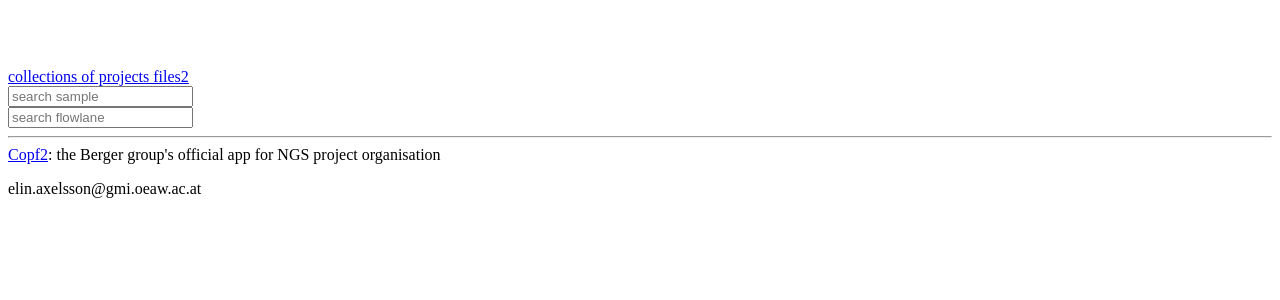
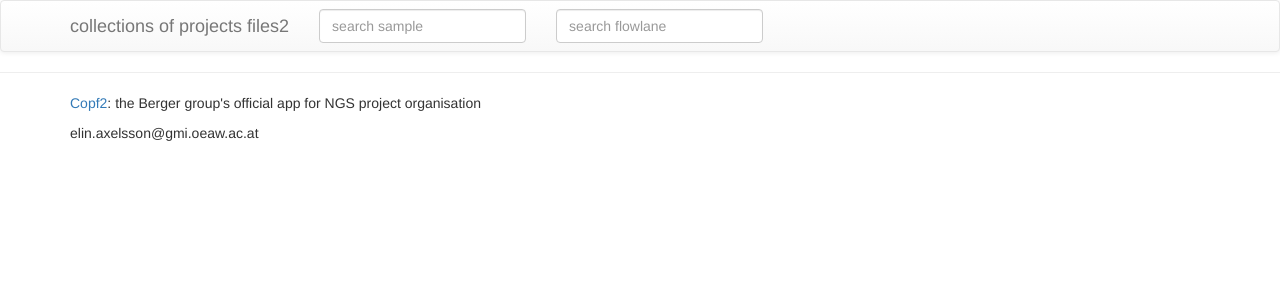
Before and after one commit to lillamy2012/copf2, a Django app: template copf2/ngs/templates/ngs/base.html in a window 1280 px wide. Shown: the top 300 px of the page. Run offline with Django 3.2, Linux system fonts and the light colour scheme; the template is opened without the code that fills it, so the values that code supplies are empty; some libraries are stand-ins or nearby versions.

Commit message:
Fixed base.html

```diff
--- a/copf2/ngs/templates/ngs/base.html
+++ b/copf2/ngs/templates/ngs/base.html
@@ -1,31 +1,38 @@
 <!DOCTYPE html>
-<html>
+<html lang="en">
   <head>
+    <meta charset="utf-8">
     <title>Copf2</title>
-    <style type="text/css">
+    <link rel="stylesheet" href="//maxcdn.bootstrapcdn.com/bootstrap/3.2.0/css/bootstrap.min.css">
+    <link rel="stylesheet" href="//maxcdn.bootstrapcdn.com/bootstrap/3.2.0/css/bootstrap-theme.min.css">
+    <style>
       body {
-      padding-top: 60px;  <!--space to top>
+      padding-top: 0px;  <!--space to top>
       }
     </style>
+    <link rel="stylesheet" href="{{ STATIC_URL }}django_tables2/themes/paleblue/css/screen.css" />
   </head>
   <body>
-    <div>
-      <a href="/index">collections of projects files2</a>
-      <form action="/samples/",method="link">
-        <input name="sample_id" placeholder="search sample">
+    <div class="navbar navbar-default">
+      <div class="container">
+        <a class="navbar-brand" href="/index">collections of projects files2</a>
+      <form class="navbar-form navbar-left" action="/samples/",method="link">
+        <input class="form-control" placeholder="search sample">
       </form>
-
-      <form action="/flowlanes/",method="link">
-        <input name="name" placeholder="search flowlane">
+      <form  class="navbar-form navbar-left" action="/flowlanes/",method="link">
+        <input class="form-control" placeholder="search flowlane">
       </form>
+      </div>
     </div>
     {% block body_block %}
     {% endblock %}
   </body>
 
-  <footer class="row">
+  <footer>
     <hr>
-    <a href="https://github.com/lillamy2012/copf2/blob/master/README.md"> Copf2</a>: the Berger group's official app for NGS project organisation </p>
-    elin.axelsson@gmi.oeaw.ac.at
-  </footer>
+      <div class="container">
+        <a href="https://github.com/lillamy2012/copf2/blob/master/README.md"> Copf2</a>: the Berger group's official app for NGS project organisation </p>
+        elin.axelsson@gmi.oeaw.ac.at
+      </div>
+    </footer>
 </html>
--- a/copf2/ngs/templates/ngs/old_base.html
+++ b/copf2/ngs/templates/ngs/old_base.html
@@ -10,7 +10,7 @@
     <meta name="author" content="Elin Axelsson">
     <link rel="stylesheet" href="//maxcdn.bootstrapcdn.com/bootstrap/3.2.0/css/bootstrap.min.css">
     <link rel="stylesheet" href="//maxcdn.bootstrapcdn.com/bootstrap/3.2.0/css/bootstrap-theme.min.css">
-    <style>
+    <style type="text/css">
       body {
       padding-top: 60px;
       }
```
